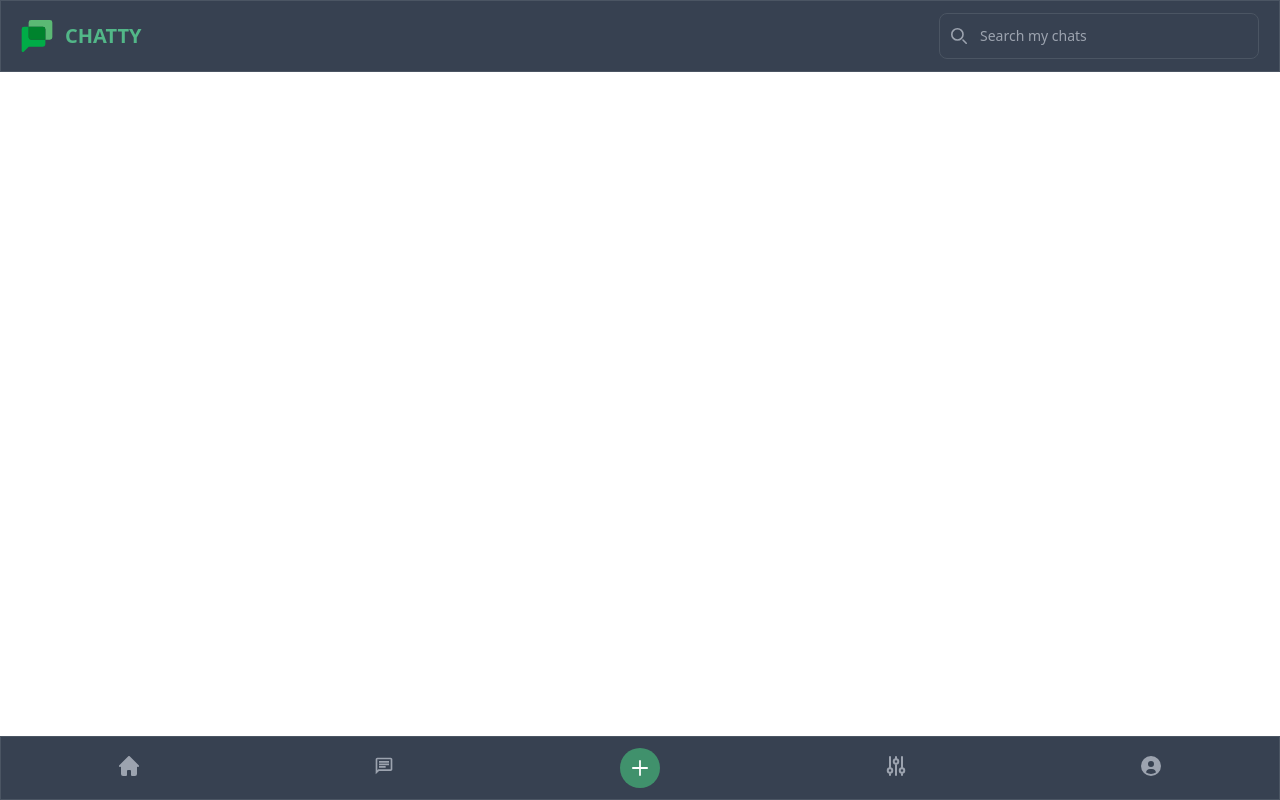
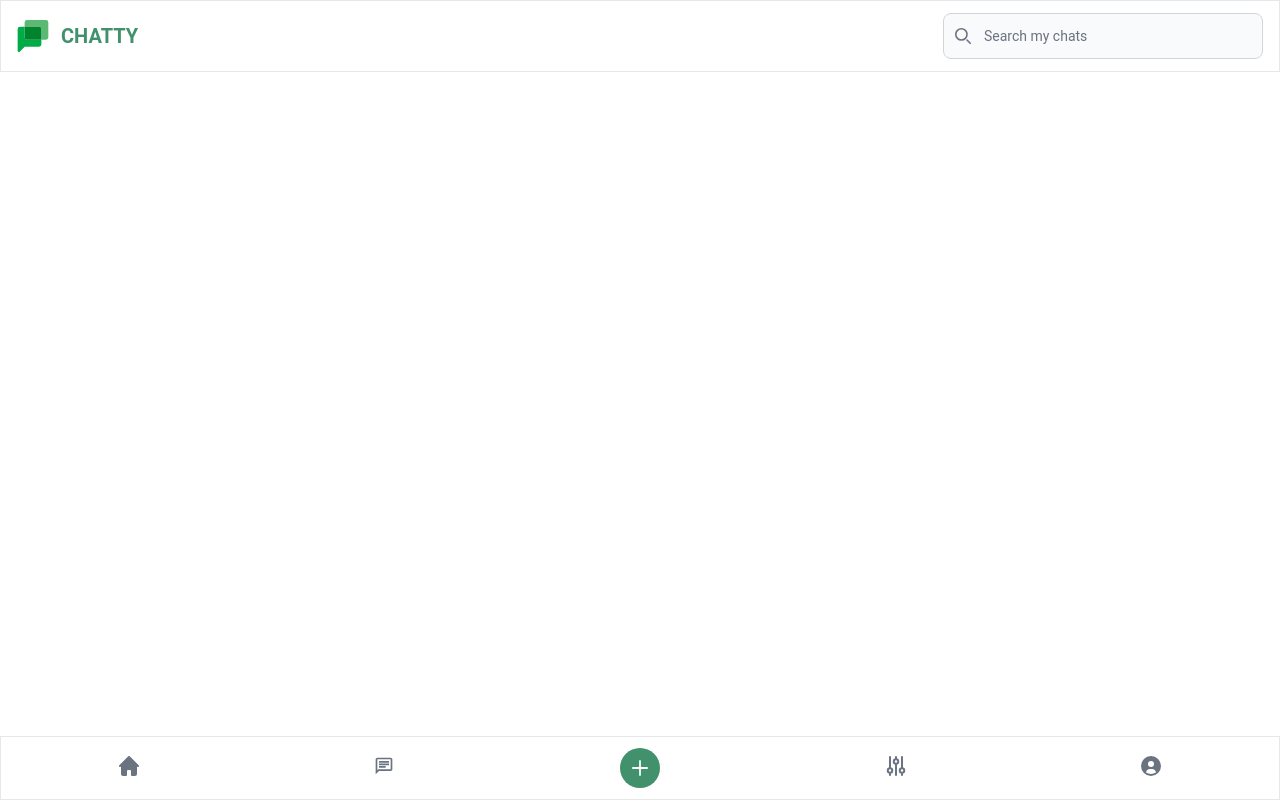
Before and after one commit to CarMi0Proggramer/Chat-App, a React (Vite) app: page / in a window 1280 px wide. Built offline with nearby package versions, Linux system fonts and the light colour scheme.

Commit message:
Font-family changed to Roboto and BottomNavigation div was converted into a footer element

```diff
--- a/index.html
+++ b/index.html
@@ -1,5 +1,5 @@
 <!DOCTYPE html>
-<html lang="en" class="dark">
+<html lang="en">
     <head>
         <meta charset="UTF-8" />
         <link rel="icon" type="image/svg+xml" href="/logo.svg" />
@@ -12,6 +12,7 @@
                 width: 100dvw;
                 display: flex;
                 flex-direction: column;
+                font-family: Roboto;
             }
         </style>
     </head>
--- a/src/components/BottomNavigation.tsx
+++ b/src/components/BottomNavigation.tsx
@@ -2,7 +2,7 @@ import BottomNavigationTooltip from "./BottomNavigationTooltip";
 
 export default function BottomNavigation() {
     return (
-        <div className="fixed z-50 w-full h-16 -translate-x-1/2 bg-white border border-gray-200  bottom-0 left-1/2 dark:bg-gray-700 dark:border-gray-600">
+        <footer className="fixed z-50 w-full h-16 -translate-x-1/2 bg-white border border-gray-200  bottom-0 left-1/2 dark:bg-gray-700 dark:border-gray-600">
             <div className="grid h-full grid-cols-5 mx-auto">
                 <BottomNavigationTooltip
                     tooltipId="tooltip-home"
@@ -99,6 +99,6 @@ export default function BottomNavigation() {
                     </svg>
                 </BottomNavigationTooltip>
             </div>
-        </div>
+        </footer>
     );
 }
--- a/src/components/NavBar.tsx
+++ b/src/components/NavBar.tsx
@@ -1,16 +1,6 @@
-import { useState } from "react";
-
 export default function NavBar() {
-    const [searchInput, setSearchInput] = useState("");
-
-    function handleInputEvent() {
-        const input = document.getElementById("search-input");
-        if (input instanceof HTMLInputElement) setSearchInput(input.value);
-        console.log(searchInput);
-    }
-
     return (
-        <header className="flex justify-between py-3 px-5 bg-white border border-gray-200 dark:bg-gray-700 dark:border-gray-600 gap-6">
+        <header className="flex justify-between py-3 px-4 bg-white border border-gray-200 dark:bg-gray-700 dark:border-gray-600 gap-6">
             <div className="flex items-center gap-3">
                 <img
                     src="/logo.svg"
@@ -49,7 +39,6 @@ export default function NavBar() {
                     <input
                         type="search"
                         id="search-input"
-                        onInput={handleInputEvent}
                         className="block text-ellipsis w-full p-3 ps-10 text-sm text-gray-900 border border-gray-300 rounded-lg bg-gray-50 focus:ring-green-600 focus:border-green-600 dark:bg-gray-700 dark:border-gray-600 dark:placeholder-gray-400 dark:text-white dark:focus:ring-green-600 dark:focus:border-green-600"
                         placeholder="Search my chats"
                         required
--- a/tailwind.config.js
+++ b/tailwind.config.js
@@ -20,7 +20,6 @@ export default {
                     800: "#1B4332",
                     900: "#081C15",
                 },
-                loader: "#25b09b",
             },
         },
     },
```
